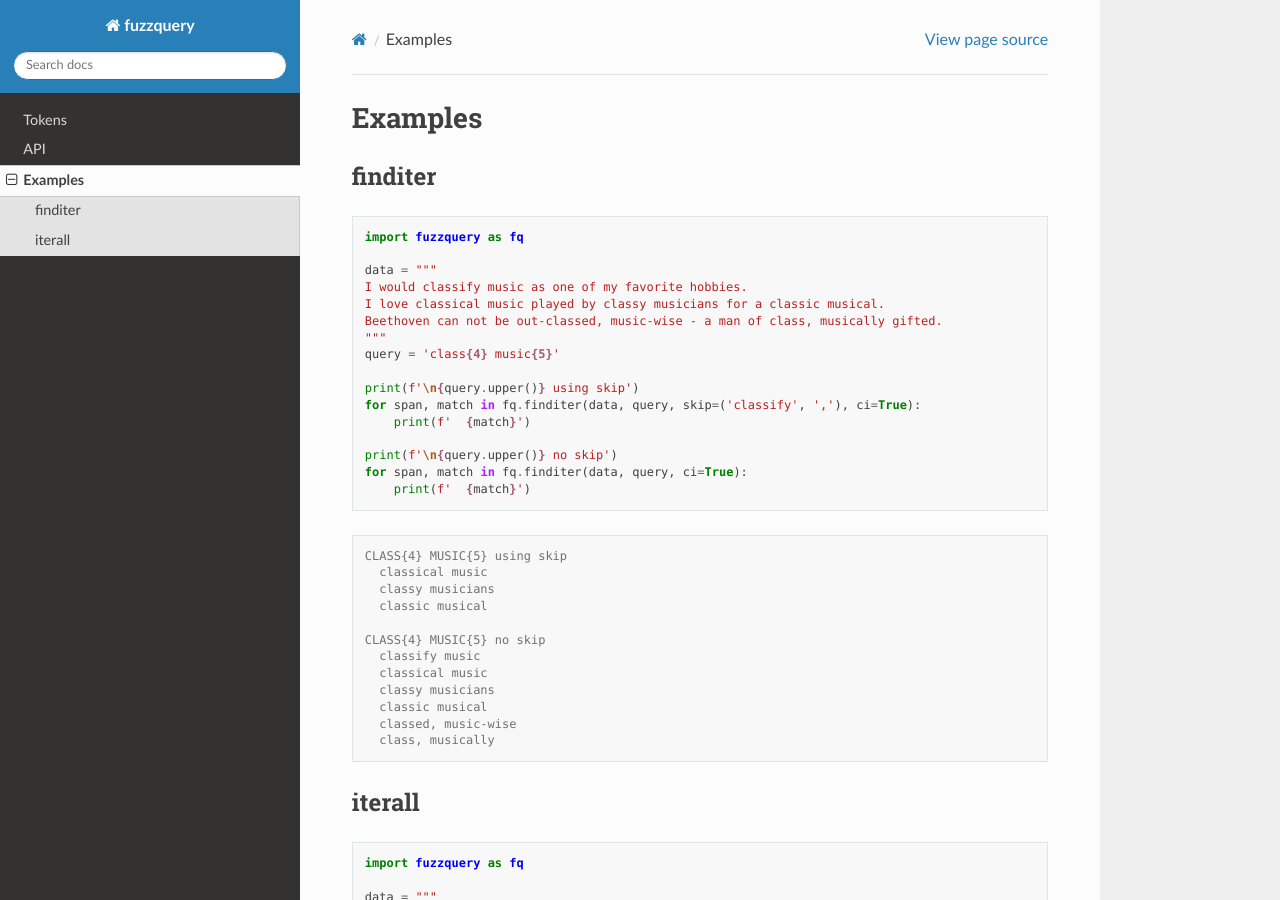
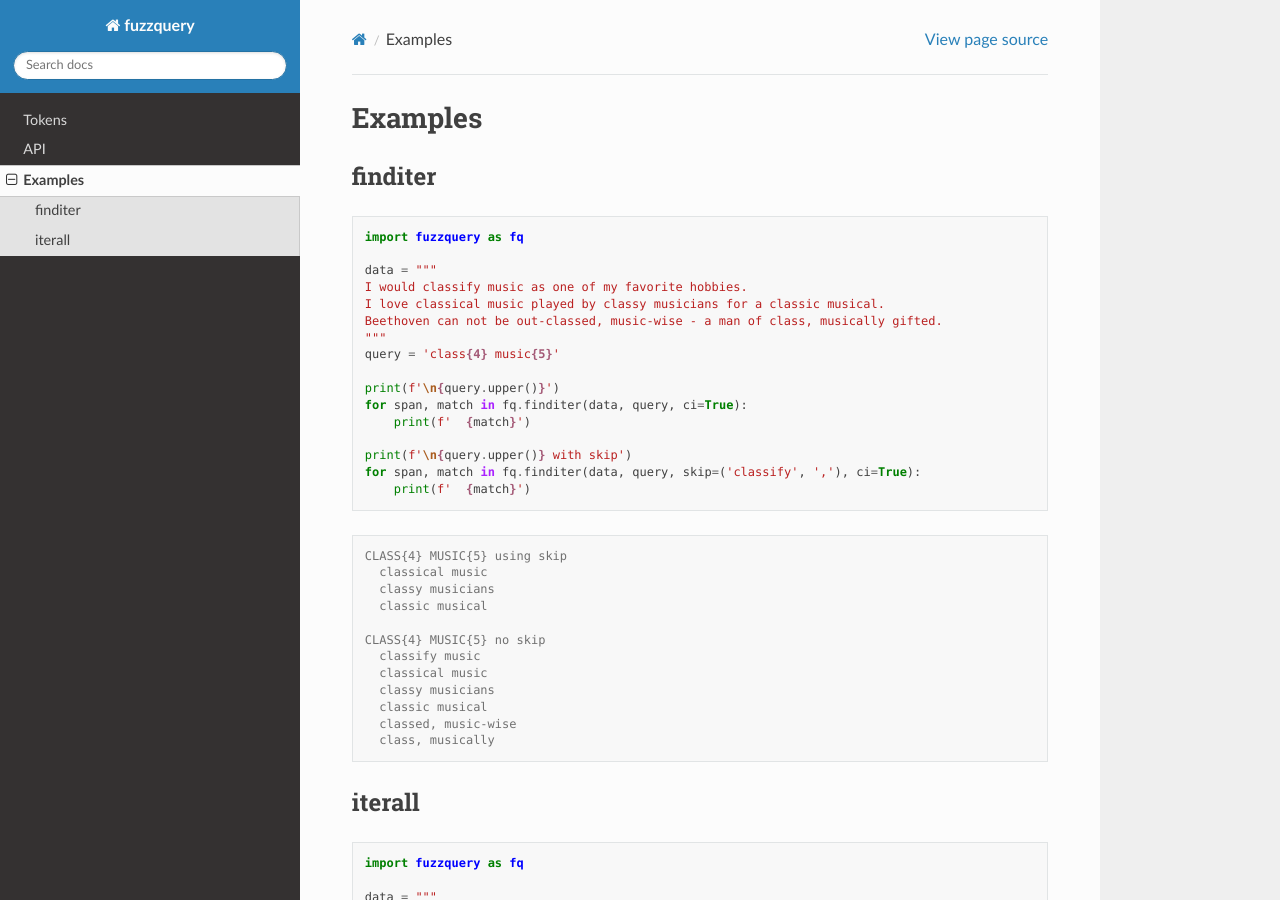
Before and after one commit to OneMadGypsy/fuzzquery, a Sphinx documentation site: the page built from docs/source/examples.rst, in a window 1280 px wide and 900 px high. Built offline with Sphinx 7.4.7 and the Read the Docs theme 2.0.0, drawn with Linux system fonts in a browser that asks for light colours.

Commit message:
Update examples.rst

```diff
--- a/docs/source/examples.rst
+++ b/docs/source/examples.rst
@@ -15,12 +15,12 @@ finditer
   """
   query = 'class{4} music{5}'
 
-  print(f'\n{query.upper()} using skip')
-  for span, match in fq.finditer(data, query, skip=('classify', ','), ci=True):
+  print(f'\n{query.upper()}')
+  for span, match in fq.finditer(data, query, ci=True):
       print(f'  {match}')
 
-  print(f'\n{query.upper()} no skip')
-  for span, match in fq.finditer(data, query, ci=True):
+  print(f'\n{query.upper()} with skip')
+  for span, match in fq.finditer(data, query, skip=('classify', ','), ci=True):
       print(f'  {match}')
 
 .. code-block:: console
```
